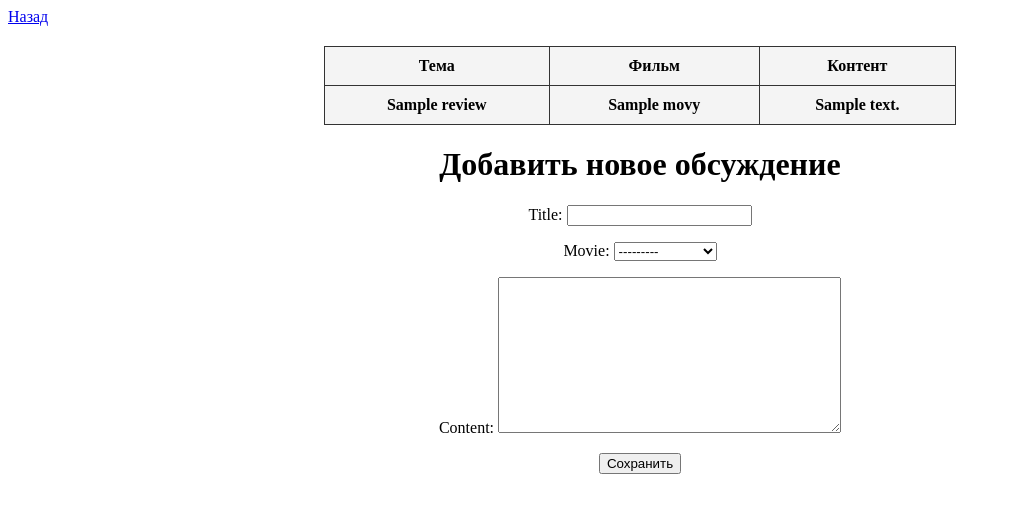
After one commit to skeiigi/movies-reviews, a Django app: page /reviews/ in a window 1280 px wide. The commit adds this page. Shown: the top 513 px of the page, without its empty margins (0-1011 px from the left). Run offline with Django 5.2, Linux system fonts and the light colour scheme; tables that the repository leaves empty hold one stand-in row (values such as "Sample post"); lists and menus that the app fills with data are empty.

Commit message:
добавление обсуждений
добавил модель reviews, создал форму для её создания и таблицу, в которой выводятся все обсуждения из БД

```diff
--- a/src/moviesApp/forms.py
+++ b/src/moviesApp/forms.py
@@ -1,8 +1,14 @@
 from django import forms
-from .models import Movies
+from .models import Movies, Reviews
 
 
 class MovieForm(forms.ModelForm):
     class Meta:
         model = Movies
         fields = ['title', 'poster', 'about']
+
+
+class ReviewForm(forms.ModelForm):
+    class Meta:
+        model = Reviews
+        fields = ['title', 'movie', 'content']
--- a/src/moviesApp/models.py
+++ b/src/moviesApp/models.py
@@ -1,4 +1,5 @@
 from django.db import models
+from datetime import datetime
 
 
 class Movies(models.Model):
@@ -8,3 +9,13 @@ class Movies(models.Model):
 
     def __str__(self):
         return self.title
+
+
+class Reviews(models.Model):
+    title = models.CharField(max_length=65)
+    movie = models.ForeignKey(Movies, on_delete=models.SET_NULL, null=True, blank=True)
+    content = models.TextField()
+    created_at = models.DateTimeField(auto_now_add=True, null=False)
+
+    def __str__(self):
+        return self.title
--- a/src/moviesApp/templates/index.html
+++ b/src/moviesApp/templates/index.html
@@ -1,11 +1,12 @@
 <!DOCTYPE html>
-<html lang="en">
+<html lang="ru">
 <head>
     <meta charset="UTF-8">
     <title>Хом пейдж</title>
 </head>
 <body>
 <h1>Hello {{ name }}</h1>
-<a href="{% url 'movies' %}">Фильмы</a>
+<a href="{% url 'movies' %}">Фильмы</a><br><br>
+<a href="{% url 'reviews' %}">Обсуждения</a>
 </body>
 </html>
--- a/src/moviesApp/templates/movies_page.html
+++ b/src/moviesApp/templates/movies_page.html
@@ -20,6 +20,9 @@
     </style>
 </head>
 <body>
+
+<a href="{% url 'home' %}">Назад</a>
+
 <h1 style="text-align: center;">Фильмы</h1>
 {% if movies %}
     <table>
--- /dev/null
+++ b/src/moviesApp/templates/reviews.html
@@ -0,0 +1,60 @@
+<!DOCTYPE html>
+<html lang="ru">
+<head>
+    <meta charset="UTF-8">
+    <title>Обсуждения</title>
+    <style>
+        table {
+            width: 50%;
+            border-collapse: collapse;
+            margin: 20px auto;
+        }
+        th, td {
+            border: 1px solid #333;
+            padding: 10px;
+            text-align: center;
+        }
+        th {
+            background-color: #f4f4f4;
+        }
+    </style>
+</head>
+<body>
+
+<a href="{% url 'home' %}">Назад</a>
+
+{% if reviews %}
+<table>
+  <thead>
+    <tr>
+      <th>Тема</th>
+      <th>Фильм</th>
+      <th>Контент</th>
+    </tr>
+  </thead>
+  <tbody>
+
+{% for rv in reviews %}
+    <tr>
+        <th>{{rv.title}}</th>
+        <th>{{rv.movie}}</th>
+        <th>{{rv.content}}</th>
+    </tr>
+{% endfor %}
+
+  </tbody>
+</table>
+
+{% else %}
+<h1>Пока нет обсуждений...</h1>
+{% endif %}
+<div style="text-align: center;">
+<h1>Добавить новое обсуждение</h1>
+<form method="post">
+    {% csrf_token %}
+    {{form.as_p}}
+    <button type="submit">Сохранить</button>
+</form>
+</div>
+</body>
+</html>
--- a/src/moviesApp/urls.py
+++ b/src/moviesApp/urls.py
@@ -8,7 +8,8 @@ from . import views
 
 urlpatterns = [
     path('', views.index, name="home"),
-    path('movies/', views.movies, name="movies")
+    path('movies/', views.movies, name="movies"),
+    path('reviews/', views.reviews, name="reviews"),
 ]
 
 if settings.DEBUG:
--- a/src/moviesApp/views.py
+++ b/src/moviesApp/views.py
@@ -1,7 +1,7 @@
-from django.shortcuts import render, get_object_or_404
+from django.shortcuts import render, get_object_or_404, redirect
 from django.http import HttpResponse
-from .models import Movies
-from .forms import MovieForm
+from .models import Movies, Reviews
+from .forms import MovieForm, ReviewForm
 
 
 def index(request):
@@ -25,3 +25,16 @@ def movies(request):
 
     # Передаем форму и список фильмов в контекст
     return render(request, "movies_page.html", {'form': form, 'movies': movies_list})
+
+
+def reviews(request):
+    if request.method == "POST":
+        form = ReviewForm(request.POST)
+        if form.is_valid():
+            form.save()
+            return redirect('reviews')
+    else:
+        form = ReviewForm()
+    mvs = Movies.objects.all()
+    rvws = Reviews.objects.all()
+    return render(request, 'reviews.html', {'reviews': rvws, 'form': form, 'movies': mvs})
```
